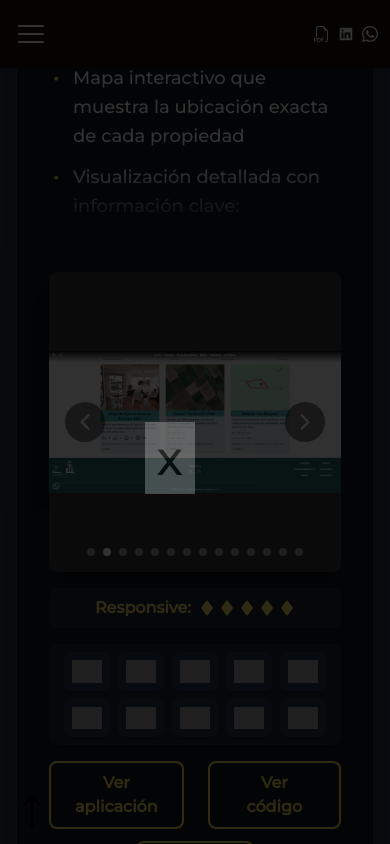
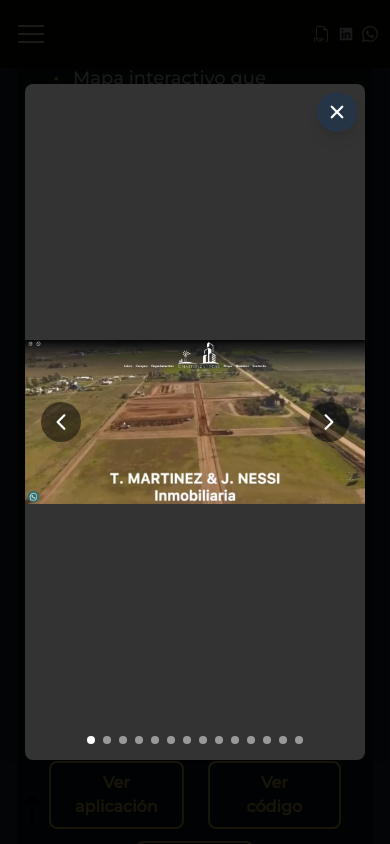
Before and after one commit to fermin234/Portfolio, a React (Vite) app: page / in a window 390 px wide. Both pictures are taken after a click on the element 195 px from the left and 6590 px from the top of the page. Shown: the part 6168-7012 px from the top of the page. Built offline with nearby package versions, Linux system fonts and the light colour scheme; grey boxes are pictures that could not be loaded.

Commit message:
Implement framer-motion animations in ImageModal for enhanced visual appeal and user experience, including improved close button design and responsive layout adjustments.

```diff
--- a/src/components/Modal/ImageModal/ImageModal.jsx
+++ b/src/components/Modal/ImageModal/ImageModal.jsx
@@ -1,3 +1,6 @@
+import { motion, AnimatePresence } from "framer-motion";
+import { IoClose } from "react-icons/io5";
+
 export default function ImageModal({ children, isOpen, closeModal }) {
   const handleCloseModal = e => e.stopPropagation()
 
@@ -9,11 +12,39 @@ export default function ImageModal({ children, isOpen, closeModal }) {
   }
 
   return (
-    <div className={`${isOpen ? "fixed" : "hidden"} w-full h-screen flex justify-center items-center top-0 left-0 bg-[#000000cc] z-[100]`} onClick={closeModal}>
-      <div className="relative max-w-[90%] justify-center items-center flex" onClick={handleCloseModal}>
-        <button onClick={() => closeModal()} className="absolute top-0 right-0 text-5xl z-[100] bg-white p-3 font-Montserrat hover:opacity-100 opacity-25"> x </button>
-        {children}
-      </div>
-    </div>
+    <AnimatePresence>
+      {isOpen && (
+        <motion.div
+          initial={{ opacity: 0 }}
+          animate={{ opacity: 1 }}
+          exit={{ opacity: 0 }}
+          transition={{ duration: 0.3 }}
+          className="fixed w-full h-screen flex justify-center items-center top-0 left-0 bg-black/90 z-[100] p-4 md:p-8"
+          onClick={closeModal}
+        >
+          <motion.div
+            initial={{ scale: 0.9, opacity: 0 }}
+            animate={{ scale: 1, opacity: 1 }}
+            exit={{ scale: 0.9, opacity: 0 }}
+            transition={{ duration: 0.3 }}
+            className="relative w-full max-w-[95%] md:max-w-[90%] lg:max-w-[85%] xl:max-w-[80%] h-[80vh] md:h-[85vh] flex justify-center items-center"
+            onClick={handleCloseModal}
+          >
+            <motion.button
+              whileHover={{ scale: 1.1, backgroundColor: "#ecd85d" }}
+              whileTap={{ scale: 0.9 }}
+              onClick={closeModal}
+              className="absolute top-2 right-2 md:top-4 md:right-4 z-[110] bg-[#253447] text-white hover:text-black rounded-full p-2 shadow-lg transition-all"
+            >
+              <IoClose size={24} />
+            </motion.button>
+
+            <div className="w-full h-full overflow-hidden">
+              {children}
+            </div>
+          </motion.div>
+        </motion.div>
+      )}
+    </AnimatePresence>
   )
 }
```
